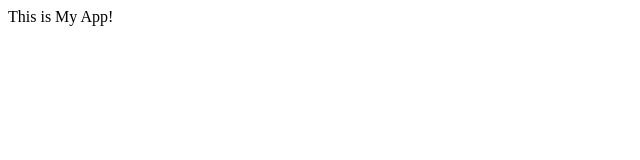
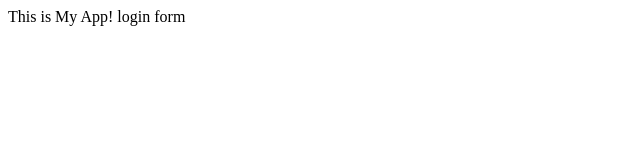
Before and after one commit to naolaprog/myappsample, a plain HTML site: page index.html in a window 1280 px wide. Shown: the full height of the page, 0-640 px from the left. Drawn offline with Linux system fonts and the light colour scheme.

Commit message:
login form

```diff
--- a/index.html
+++ b/index.html
@@ -7,5 +7,6 @@
 </head>
 <body>
     This is My App!
+    login form
 </body>
 </html>
```
Also changed, not shown: login.html (added, +1 -0 lines).
